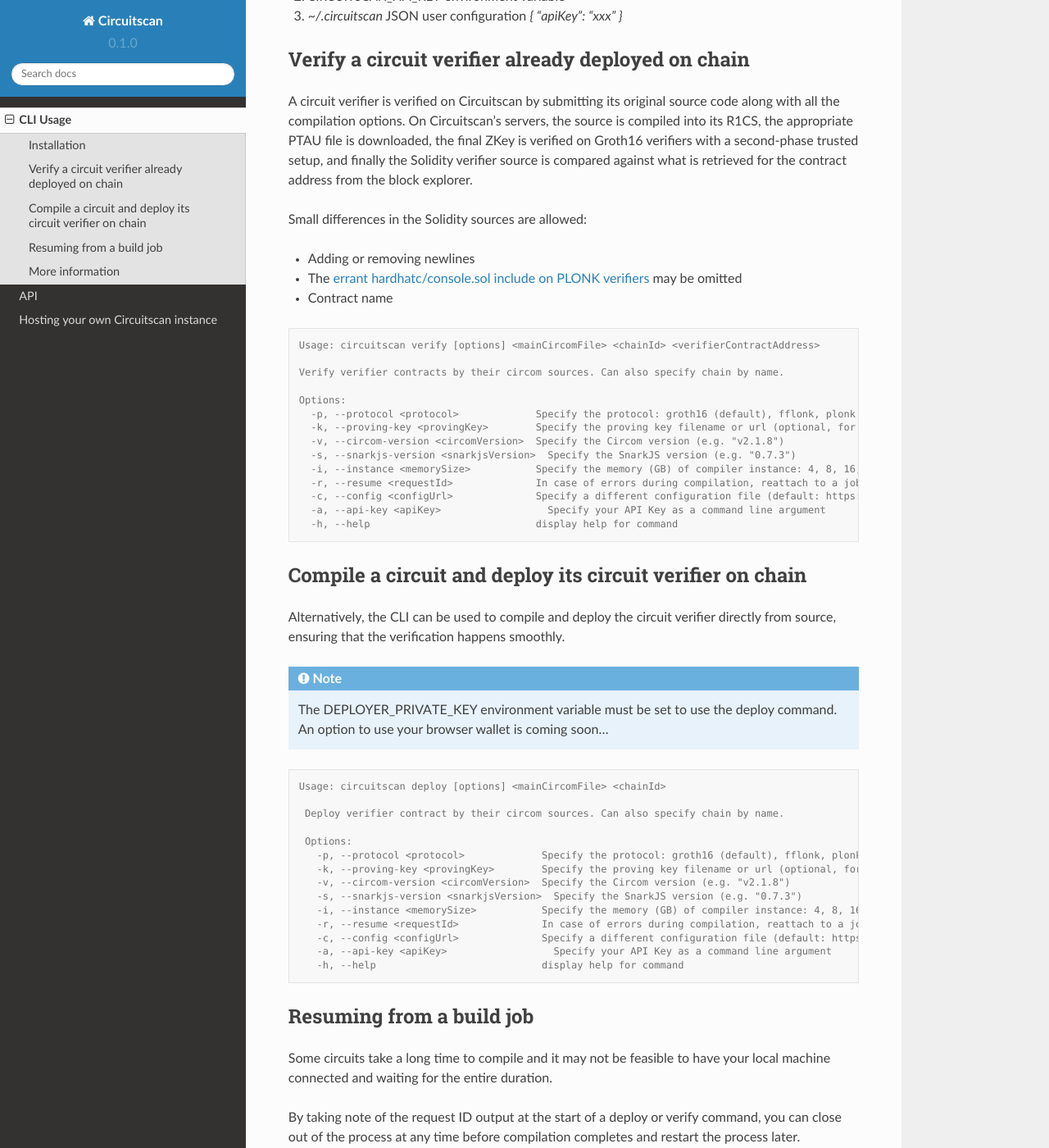
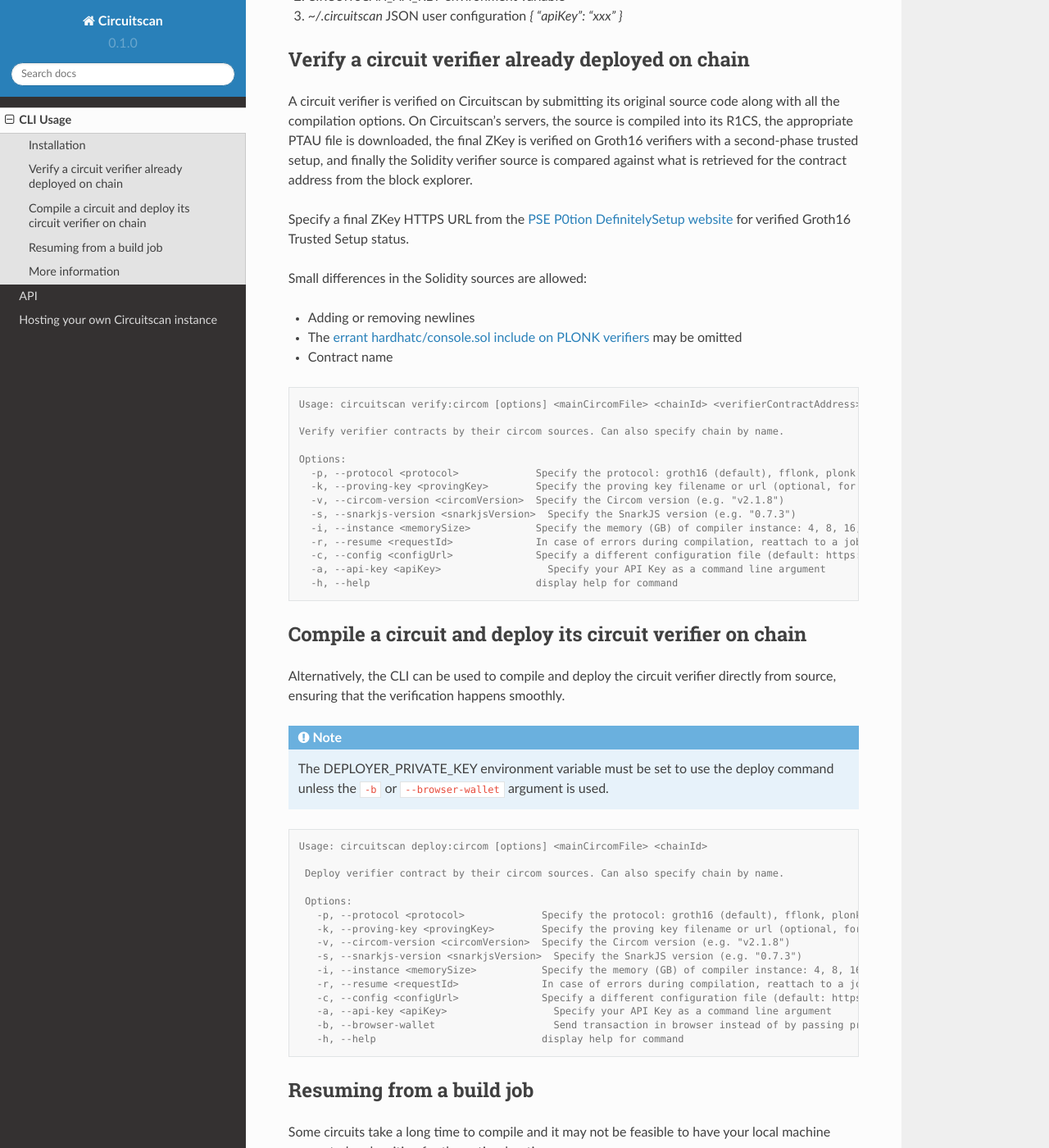
Before and after one commit to circuitscan/docs, a Sphinx documentation site: the page built from docs/source/usage.rst, in a window 1280 px wide and 1400 px high, scrolled down 419 px. Shown: the whole window at 82% size. Built offline with Sphinx 7.4.7 and the Read the Docs theme 2.0.0, drawn with Linux system fonts in a browser that asks for light colours.

Commit message:
New command names, browser deployment

```diff
--- a/docs/source/usage.rst
+++ b/docs/source/usage.rst
@@ -23,6 +23,8 @@
 
 A circuit verifier is verified on Circuitscan by submitting its original source code along with all the compilation options. On Circuitscan's servers, the source is compiled into its R1CS, the appropriate PTAU file is downloaded, the final ZKey is verified on Groth16 verifiers with a second-phase trusted setup, and finally the Solidity verifier source is compared against what is retrieved for the contract address from the block explorer.
 
+Specify a final ZKey HTTPS URL from the `PSE P0tion DefinitelySetup website <https://ceremony.pse.dev>`_ for verified Groth16 Trusted Setup status.
+
 Small differences in the Solidity sources are allowed:
 
 * Adding or removing newlines
@@ -31,7 +33,7 @@
 
 .. code-block:: console
 
-    Usage: circuitscan verify [options] <mainCircomFile> <chainId> <verifierContractAddress>
+    Usage: circuitscan verify:circom [options] <mainCircomFile> <chainId> <verifierContractAddress>
 
     Verify verifier contracts by their circom sources. Can also specify chain by name.
 
@@ -53,11 +55,11 @@
 
 .. note::
 
-   The DEPLOYER_PRIVATE_KEY environment variable must be set to use the deploy command. An option to use your browser wallet is coming soon...
+   The DEPLOYER_PRIVATE_KEY environment variable must be set to use the deploy command unless the ``-b`` or ``--browser-wallet`` argument is used.
 
 .. code-block:: console
 
-   Usage: circuitscan deploy [options] <mainCircomFile> <chainId>
+   Usage: circuitscan deploy:circom [options] <mainCircomFile> <chainId>
 
     Deploy verifier contract by their circom sources. Can also specify chain by name.
 
@@ -70,6 +72,7 @@
       -r, --resume <requestId>              In case of errors during compilation, reattach to a job and attempt a new deploy. Overrides all other options.
       -c, --config <configUrl>              Specify a different configuration file (default: https://circuitscan.org/cli.json)
       -a, --api-key <apiKey>                  Specify your API Key as a command line argument
+      -b, --browser-wallet                    Send transaction in browser instead of by passing private key env var (overrides passed chainId)
       -h, --help                            display help for command
 
 Resuming from a build job
```
